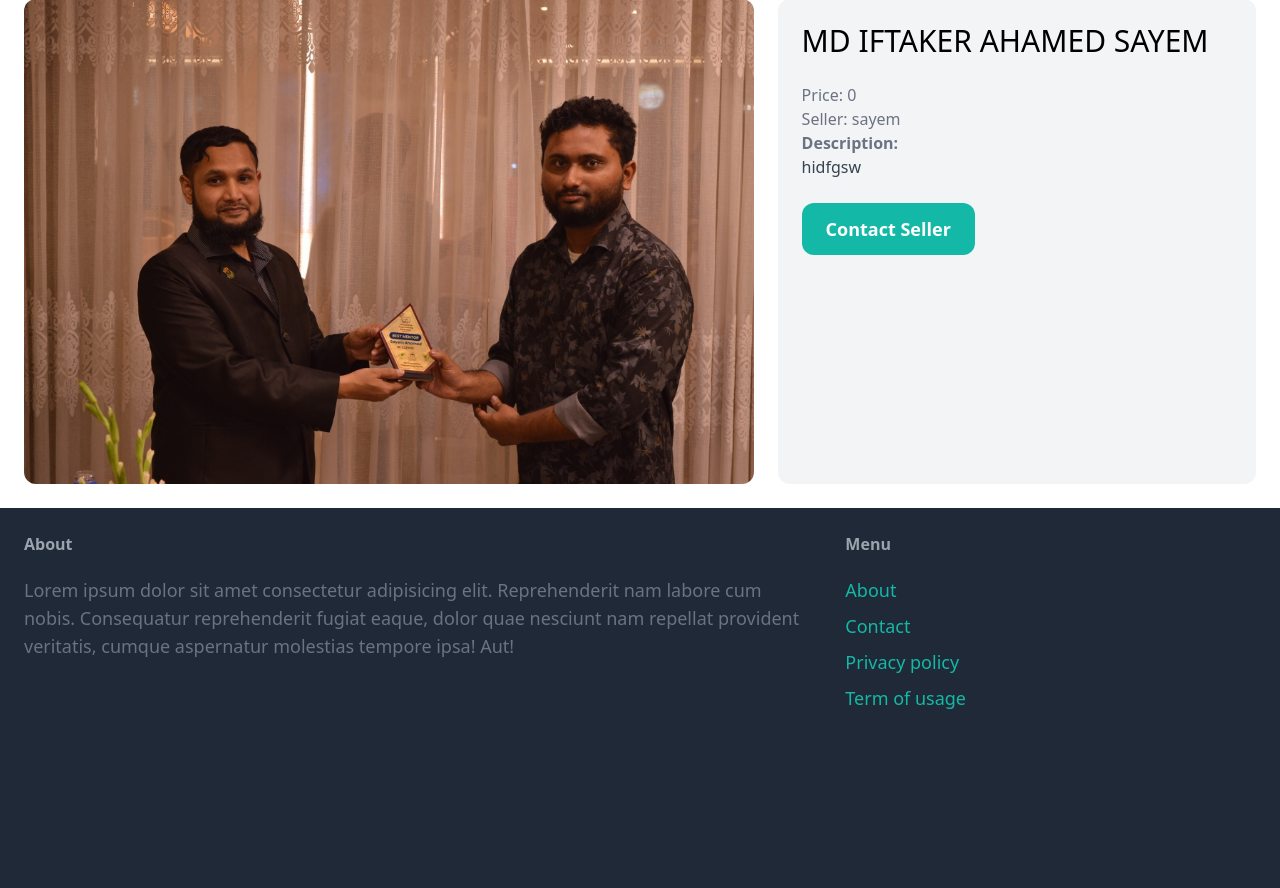
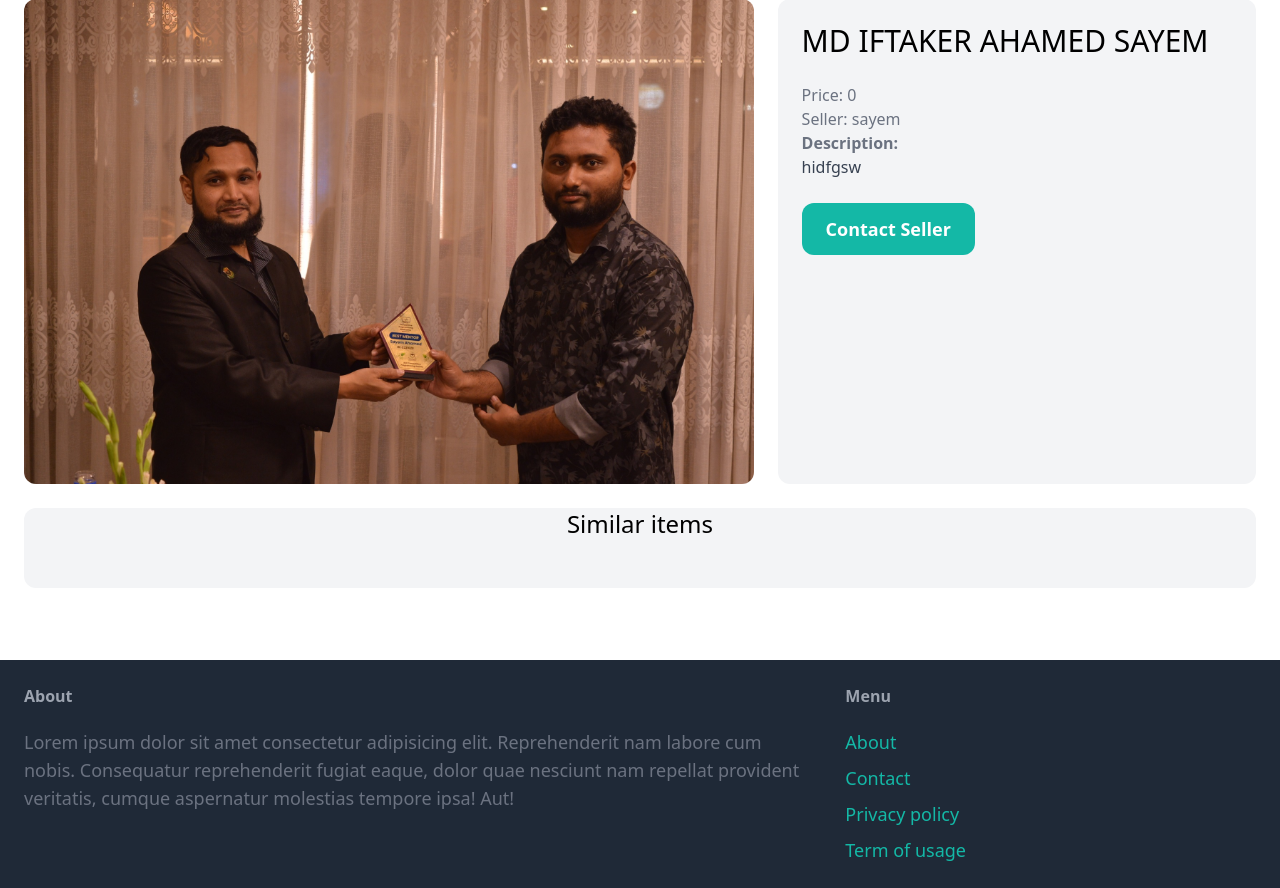
Before and after one commit to Sayemahamed/MarketPlace, a Django app: page /item/6/ in a window 1280 px wide. Shown: the part 102-990 px from the top of the page. Before the commit the page ends 811 px from the top, so only its background shows below. Run offline with Django 5.2, Linux system fonts and the light colour scheme; data comes from the database, SQL or seed files in the repository; parts of the project's set-up code (start-up, migrations or seed data) failed here and were passed over; some libraries are stand-ins or nearby versions.

Commit message:
show related items also

```diff
--- a/item/templates/item/detail.html
+++ b/item/templates/item/detail.html
@@ -21,4 +21,22 @@
         </a>
     </div>
 </div>
+<div class="mt-6 px-6 my-12 bg-gray-100 rounded-xl">
+    <h2 class="mb-12 text-2xl text-center">Similar items</h2>
+    <div class="grid grid-cols-3 gap-3">
+        {% for item in related_items %}
+        <div>
+            <a href="{% url 'item:detail' item.id %}">
+                <div>
+                    <img src="{{ item.image.url }}" class="rounded-t-xl">
+                </div>
+                <div class="p-6 bg-white rounded-b-xl">
+                    <h2 class="text-2xl">{{ item.name }}</h2>
+                    <p class="text-gray-500">Price: {{ item.price }}</p>
+                </div>
+            </a>
+        </div>
+        {% endfor %}
+    </div>
+</div>
 {% endblock %}
--- a/item/views.py
+++ b/item/views.py
@@ -4,6 +4,8 @@
 
 def detail(request, item_id):
     item = get_object_or_404(Item, pk=item_id)
+    related_items = Item.objects.filter(category=item.category, is_sold=False).exclude(pk=item_id)
     return render(request, 'item/detail.html', {
-        'item': item
+        'item': item,
+        'related_items': related_items
     })
```
Also changed, not shown: media/item_images/octocat-1710949373169.png (added), 2 other files.
